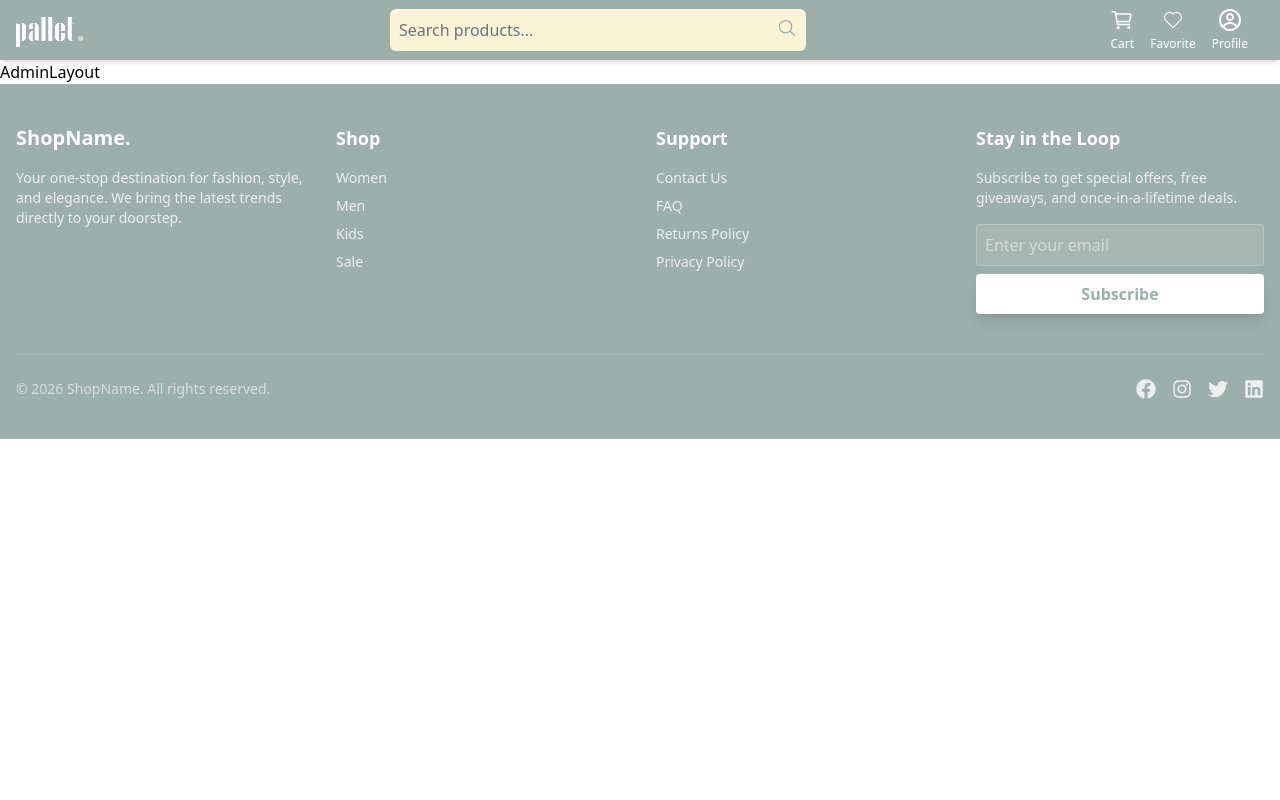
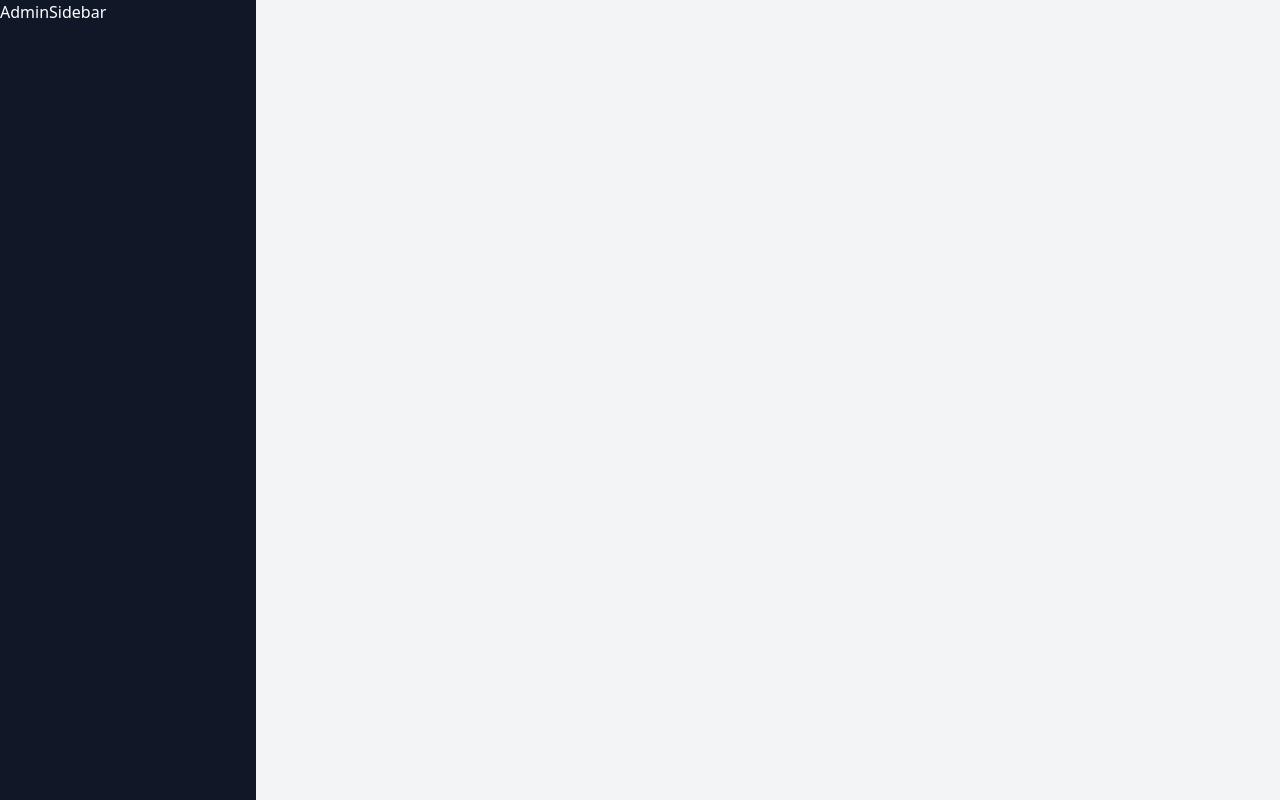
Before and after one commit to SimRuth1705/Pallet, a React (Vite) app: page /admin in a window 1280 px wide. Built offline with nearby package versions, Linux system fonts and the light colour scheme.

Commit message:
Admin Sidebar

```diff
--- a/src/Admin/AdminLayout.jsx
+++ b/src/Admin/AdminLayout.jsx
@@ -1,9 +1,49 @@
-import React from 'react'
+import React, { useState } from "react";
+import { FaBars } from "react-icons/fa";
+import AdminSidebar from "./AdminSidebar";
+import { Outlet } from "react-router-dom"; // 1. Import Outlet
 
 function AdminLayout() {
+  const [isSidebarOpen, setIsSidebarOpen] = useState(false);
+
+  const toggleSidebar = () => {
+    setIsSidebarOpen(!isSidebarOpen);
+  };
+
   return (
-    <div>AdminLayout</div>
-  )
+    <div className="min-h-screen flex flex-col md:flex-row relative">
+      {/* Mobile Header Toggle */}
+      <div className="flex md:hidden p-4 bg-gray-900 text-white z-20">
+        <button onClick={toggleSidebar} className="focus:outline-none">
+          <FaBars size={24} /> {/* Fixed typo: sixe -> size */}
+        </button>
+        <h1 className="ml-4 text-xl font-medium">Admin Dashboard</h1>
+      </div>
+
+      {/* Overlay for mobile */}
+      {isSidebarOpen && (
+        <div
+          className="fixed inset-0 bg-black bg-opacity-50 md:hidden z-10"
+          onClick={toggleSidebar}
+        ></div>
+      )}
+
+      {/* Sidebar */}
+      <div
+        className={`bg-gray-900 w-64 min-h-screen text-white absolute md:relative z-20 ${
+          isSidebarOpen ? "translate-x-0" : "-translate-x-full md:translate-x-0"
+        } transition-transform duration-300 md:block`}
+      >
+        <AdminSidebar />
+      </div>
+
+      {/* 2. Main Content Area */}
+      <div className="flex-1 bg-gray-100 p-6 overflow-y-auto">
+        {/* 3. Outlet renders the nested route (Dashboard, Products, etc.) */}
+        <Outlet />
+      </div>
+    </div>
+  );
 }
 
-export default AdminLayout
+export default AdminLayout;
--- /dev/null
+++ b/src/Admin/AdminSidebar.jsx
@@ -0,0 +1,9 @@
+import React from 'react'
+
+function AdminSidebar() {
+  return (
+    <div>AdminSidebar</div>
+  )
+}
+
+export default AdminSidebar
--- a/src/App.jsx
+++ b/src/App.jsx
@@ -21,6 +21,7 @@
       <Router>
         <Toaster position="top-right" richColors />
         <Routes>
+          {/* Group 1: User Pages (Wrapped in Layout with Pallet Navbar) */}
           <Route element={<Layout />}>
             <Route path="/" element={<Home />} />
             <Route path="/login" element={<Login />} />
@@ -32,12 +33,10 @@
             <Route path="/checkout" element={<Checkout />} />
             <Route path="/order-confirmation" element={<OrderDetailsPage />} />
             <Route path="/my-orders" element={<MyOrderPage />} />
+          </Route>
 
-            // Admin
-            <Route path="/admin/*" element={<AdminLayout />} />
+          <Route path="/admin/*" element={<AdminLayout />} />
 
-
-          </Route>
           <Route path="*" element={<NotFound />} />
         </Routes>
       </Router>
```
